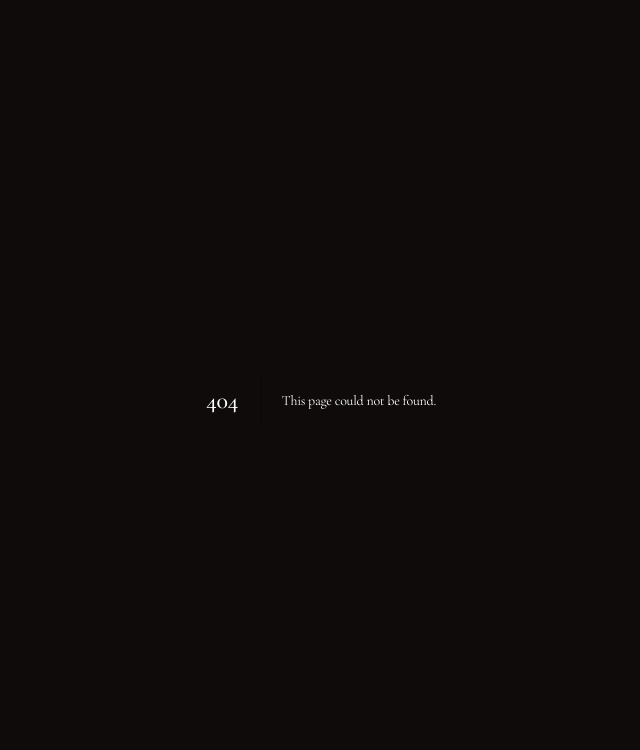
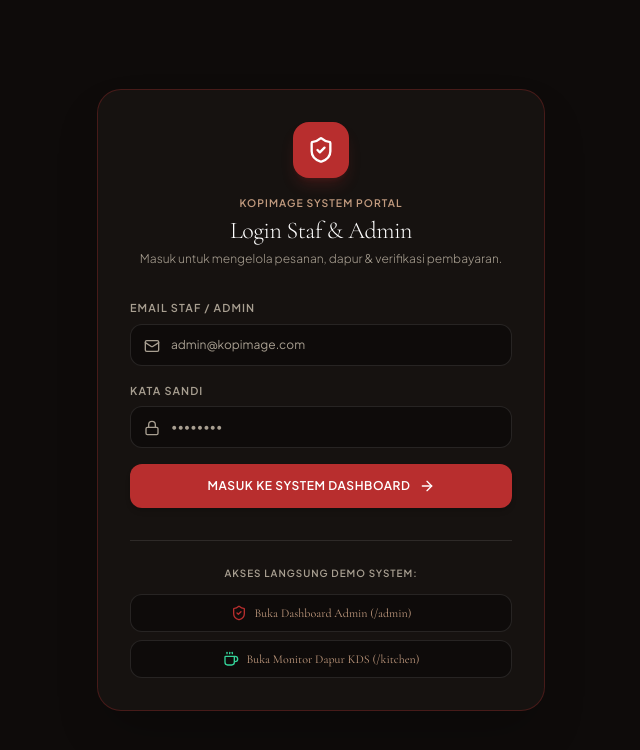
Before and after one commit to Acelinoo/KopiMage, a Next.js app: page /login in a window 1280 px wide. Before the commit this address had no page. Shown: the top 750 px of the page, without its empty margins (319-959 px from the left). Built offline with nearby package versions, Linux system fonts and the light colour scheme.

Commit message:
fix: update middleware to allow direct access to /admin & /kitchen and add /login portal page

```diff
--- /dev/null
+++ b/src/app/login/page.tsx
@@ -0,0 +1,128 @@
+'use client';
+
+import React, { useState } from 'react';
+import Image from 'next/image';
+import Link from 'next/link';
+import { useRouter, useSearchParams } from 'next/navigation';
+import { ShieldCheck, Lock, Mail, ArrowRight, Coffee, CheckCircle2 } from 'lucide-react';
+import { createClient } from '@/lib/supabase/client';
+
+export default function LoginPage() {
+  const router = useRouter();
+  const searchParams = useSearchParams();
+  const redirect = searchParams.get('redirect') || '/admin';
+
+  const [email, setEmail] = useState('');
+  const [password, setPassword] = useState('');
+  const [loading, setLoading] = useState(false);
+  const [errorMsg, setErrorMsg] = useState<string | null>(null);
+
+  const handleLogin = async (e: React.FormEvent) => {
+    e.preventDefault();
+    setLoading(true);
+    setErrorMsg(null);
+
+    try {
+      const supabase = createClient();
+      const { error } = await supabase.auth.signInWithPassword({
+        email,
+        password,
+      });
+
+      if (error) {
+        setErrorMsg(error.message);
+      } else {
+        router.push(redirect);
+      }
+    } catch (err: any) {
+      setErrorMsg(err.message || 'Gagal masuk ke sistem.');
+    } finally {
+      setLoading(false);
+    }
+  };
+
+  return (
+    <div className="min-h-screen bg-[#0E0B0A] text-[#FFFFFF] font-sans flex items-center justify-center p-4 sm:p-6 selection:bg-[#B82E2E] selection:text-[#FFFFFF]">
+      <div className="w-full max-w-md bg-[#161210] border border-[#B82E2E]/30 rounded-3xl p-6 sm:p-8 shadow-2xl relative overflow-hidden">
+        {/* Top Header */}
+        <div className="text-center mb-8">
+          <div className="w-14 h-14 rounded-2xl bg-[#B82E2E] flex items-center justify-center mx-auto mb-4 shadow-lg shadow-[#B82E2E]/20">
+            <ShieldCheck className="w-7 h-7 text-white" />
+          </div>
+          <span className="text-[0.65rem] tracking-widest uppercase font-semibold text-[#C29B7F] block mb-1">KOPIMAGE SYSTEM PORTAL</span>
+          <h1 className="text-2xl font-serif font-light text-white">Login Staf &amp; Admin</h1>
+          <p className="text-xs text-[#A89F91] mt-1 font-light">Masuk untuk mengelola pesanan, dapur &amp; verifikasi pembayaran.</p>
+        </div>
+
+        {/* Login Form */}
+        <form onSubmit={handleLogin} className="space-y-4">
+          {errorMsg && (
+            <div className="p-3.5 rounded-xl bg-red-500/15 border border-red-500/30 text-red-400 text-xs font-medium text-center">
+              {errorMsg}
+            </div>
+          )}
+
+          <div>
+            <label className="text-[0.68rem] tracking-widest uppercase font-semibold text-[#A89F91] block mb-1.5">Email Staf / Admin</label>
+            <div className="relative">
+              <Mail className="w-4 h-4 text-[#A89F91] absolute left-3.5 top-3.5" />
+              <input
+                type="email"
+                required
+                placeholder="admin@kopimage.com"
+                value={email}
+                onChange={(e) => setEmail(e.target.value)}
+                className="w-full pl-10 pr-4 py-3 rounded-xl bg-[#0E0B0A] border border-[#FFFFFF]/10 text-xs text-white placeholder-[#A89F91] focus:outline-none focus:border-[#B82E2E]"
+              />
+            </div>
+          </div>
+
+          <div>
+            <label className="text-[0.68rem] tracking-widest uppercase font-semibold text-[#A89F91] block mb-1.5">Kata Sandi</label>
+            <div className="relative">
+              <Lock className="w-4 h-4 text-[#A89F91] absolute left-3.5 top-3.5" />
+              <input
+                type="password"
+                required
+                placeholder="••••••••"
+                value={password}
+                onChange={(e) => setPassword(e.target.value)}
+                className="w-full pl-10 pr-4 py-3 rounded-xl bg-[#0E0B0A] border border-[#FFFFFF]/10 text-xs text-white placeholder-[#A89F91] focus:outline-none focus:border-[#B82E2E]"
+              />
+            </div>
+          </div>
+
+          <button
+            type="submit"
+            disabled={loading}
+            className="w-full py-3.5 rounded-xl bg-[#B82E2E] hover:bg-[#D63434] text-white text-xs font-sans tracking-wider uppercase font-semibold transition-colors shadow-md flex items-center justify-center gap-2 cursor-pointer mt-6"
+          >
+            <span>{loading ? 'MEMPROSES...' : 'MASUK KE SYSTEM DASHBOARD'}</span>
+            <ArrowRight className="w-4 h-4" />
+          </button>
+        </form>
+
+        {/* Demo Shortcut Direct Links */}
+        <div className="mt-8 pt-6 border-t border-[#FFFFFF]/10 text-center">
+          <span className="text-[0.62rem] tracking-widest uppercase text-[#A89F91] block mb-3 font-semibold">AKSES LANGSUNG DEMO SYSTEM:</span>
+          <div className="flex flex-col gap-2">
+            <Link
+              href="/admin"
+              className="py-2.5 px-4 rounded-xl bg-[#0E0B0A] border border-[#FFFFFF]/10 hover:border-[#B82E2E] text-xs font-serif text-[#C29B7F] hover:text-white transition-colors flex items-center justify-center gap-2"
+            >
+              <ShieldCheck className="w-4 h-4 text-[#B82E2E]" />
+              <span>Buka Dashboard Admin (/admin)</span>
+            </Link>
+            <Link
+              href="/kitchen"
+              className="py-2.5 px-4 rounded-xl bg-[#0E0B0A] border border-[#FFFFFF]/10 hover:border-[#B82E2E] text-xs font-serif text-[#C29B7F] hover:text-white transition-colors flex items-center justify-center gap-2"
+            >
+              <Coffee className="w-4 h-4 text-emerald-400" />
+              <span>Buka Monitor Dapur KDS (/kitchen)</span>
+            </Link>
+          </div>
+        </div>
+      </div>
+    </div>
+  );
+}
```
Also changed, not shown: src/middleware.ts (+2 -21 lines).
